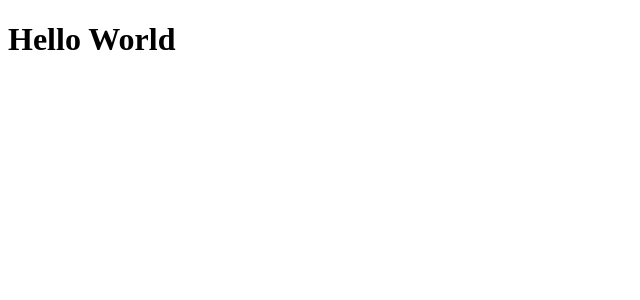
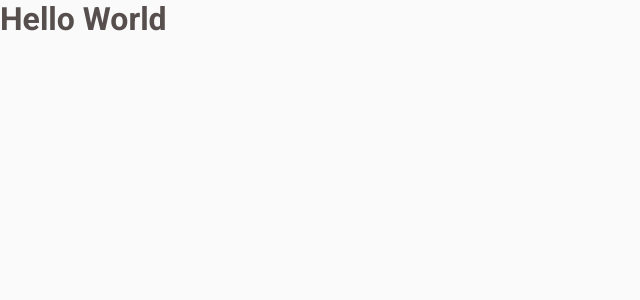
Before and after one commit to arthur3r/02-coffee-delivery, a React (Vite) app: page / in a window 1280 px wide. Shown: the top 300 px of the page, without its empty margins (0-640 px from the left). Built offline with nearby package versions, Linux system fonts and the light colour scheme.

Commit message:
chore: add setup styled components default theme and global style

```diff
--- a/index.html
+++ b/index.html
@@ -2,7 +2,13 @@
 <html lang="en">
   <head>
     <meta charset="UTF-8" />
+
+    <link rel="preconnect" href="https://fonts.googleapis.com" />
+    <link rel="preconnect" href="https://fonts.gstatic.com" crossorigin />
+
     <meta name="viewport" content="width=device-width, initial-scale=1.0" />
+
+    <link href="https://fonts.googleapis.com/css2?family=Baloo+2:wght@700;800&family=Roboto:wght@400;700&display=swap" rel="stylesheet" />
 
     <title>Coffee Delivery</title>
   </head>
--- a/package.json
+++ b/package.json
@@ -11,9 +11,12 @@
   },
   "dependencies": {
     "react": "^18.2.0",
-    "react-dom": "^18.2.0"
+    "react-dom": "^18.2.0",
+    "react-router-dom": "^6.23.1",
+    "styled-components": "^6.1.11"
   },
   "devDependencies": {
+    "@rocketseat/eslint-config": "^2.2.2",
     "@types/react": "^18.2.66",
     "@types/react-dom": "^18.2.22",
     "@typescript-eslint/eslint-plugin": "^7.2.0",
--- a/src/App.tsx
+++ b/src/App.tsx
@@ -1,3 +1,13 @@
+import { ThemeProvider } from 'styled-components'
+import { defaultTheme } from './styles/themes/default'
+import { GlobalStyle } from './styles/global'
+
 export function App() {
-  return <h1>Hello World</h1>
+  return (
+    <ThemeProvider theme={defaultTheme}>
+      <h1>Hello World</h1>
+
+      <GlobalStyle />
+    </ThemeProvider>
+  )
 }
--- /dev/null
+++ b/src/styles/global.ts
@@ -0,0 +1,27 @@
+import { createGlobalStyle } from 'styled-components'
+
+export const GlobalStyle = createGlobalStyle`
+  * {
+    margin: 0;
+    padding: 0;
+    box-sizing: border-box;
+  }
+
+  :focus {
+    outline: none;
+    box-shadow: 0 0 0 2px ${({ theme }) => theme.purple};
+    border-radius: 6px;
+  }
+
+  body {
+    -webkit-font-smoothing: antialiased;
+    background: ${({ theme }) => theme.background};
+    color: ${({ theme }) => theme['base-text']};
+  }
+
+  body, input, textarea, button {
+    font-family: 'Roboto', sans-serif;
+    font-size: 1rem;
+    font-weight: 400;
+  }
+`
--- /dev/null
+++ b/src/styles/themes/default.ts
@@ -0,0 +1,22 @@
+export const defaultTheme = {
+  'base-title': "#272221",
+  'base-subtitle': "#403937",
+  'base-text': "#574F4D",
+  'base-label': "#8D8686",
+  'base-hover': "#D7D5D5",
+  'base-button': "#E6E5E5",
+  'base-input': "#EDEDED",
+  'base-card': "#F3F2F2",
+
+
+  'yellow-dark': "#C47F17",
+  'yellow-light': "#F1E9C9",
+  yellow: "#DBAC2C",
+
+  'purple-dark': "#4B2995",
+  'purple-light': "#EBE5F9",
+  purple: "#8047F8",
+
+  background: "#FAFAFA",
+  white: "#FFFFFF"
+} as const
```
Also changed, not shown: src/@types/styled.d.ts (added, +8 -0 lines), 1 other file (tests, documents, lock files or other folders).
